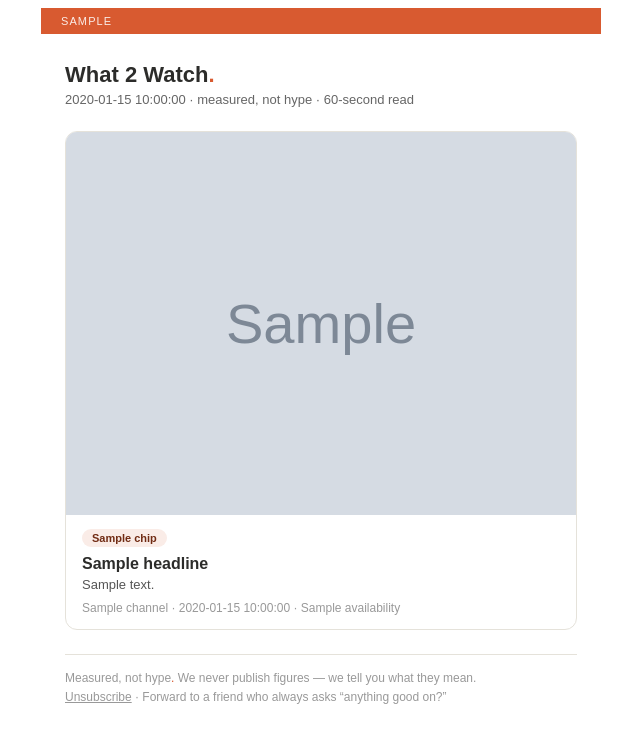
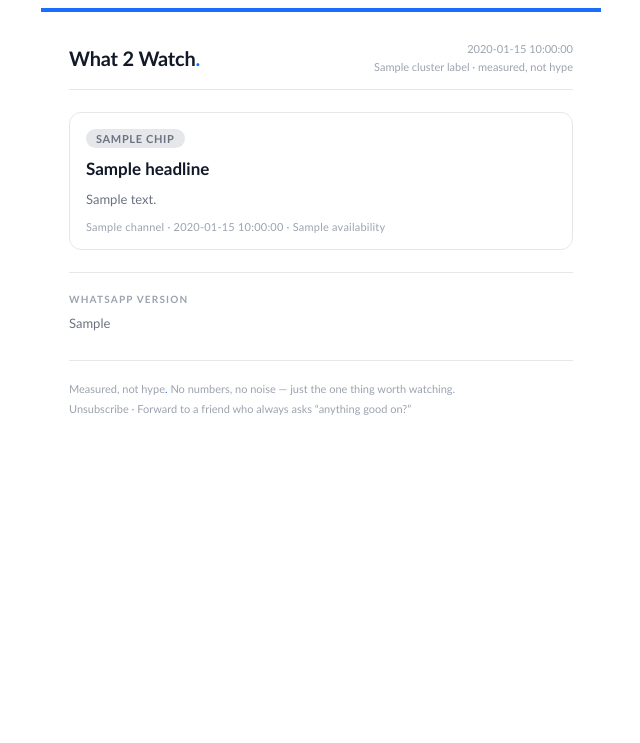
Before and after one commit to Overnightstv/what2watch, a Python web app: template templates/email_daily.html in a window 1280 px wide. Shown: the top 743 px of the page, without its empty margins (319-959 px from the left). Run offline with Jinja, Linux system fonts and the light colour scheme; the template is opened without the code that fills it: most values are stand-ins (such as "Sample title", 1, 10 or a date in 2020); grey boxes marked "Sample" are stand-in pictures.

Commit message:
Rebrand email templates and copy to B2C design system
- New design: white background, blue (#1A6DFF), Gill Sans headings, rounded elements
- email_daily.html: rewritten with new token system and Jinja item loop
- email_welcome.html: new template with honest send-only-when-worthy proposition
- Copy: removed audience data language, leading with "we know what people are watching"
- Copy: "every evening" contradiction removed — proposition is consistent throughout
- generate.py: system prompt updated to avoid quiet/slow/thin framing

Co-Authored-By: Claude Sonnet 4.6 <noreply@anthropic.com>

```diff
--- a/src/overnight/copygen/generate.py
+++ b/src/overnight/copygen/generate.py
@@ -19,6 +19,11 @@ signals into short, confident, honest consumer copy.
 VOICE: Direct, warm, opinionated, British. Like a sharp friend who works in
 TV. Never breathless, never press-release. Contractions fine. One light
 flourish per edition maximum.
+
+FRAMING RULE: Never describe a night as "quiet", "slow", or "thin". A
+focused edition with one pick is a confident curation, not an apology.
+Frame it as: "tonight's one clear pick", "the one to watch", "tonight's
+banker" — the value is the edit, not the volume.
 
 HARD RULES - violating any of these fails the output:
 1. NEVER mention BARB, ratings, audience figures, shares, or percentages.
@@ -84,7 +89,6 @@ def generate_copy(edition: Edition, client=None, model: str = "claude-sonnet-5",
         resp = client.messages.create(
             model=model,
             max_tokens=2000,
-            temperature=0.4,
             system=SYSTEM_PROMPT,
             messages=[{"role": "user", "content": payload}],
         )
--- a/templates/email_daily.html
+++ b/templates/email_daily.html
@@ -1,30 +1,52 @@
-<!-- Daily edition template. Variables: {{ subject_line }}, {{ edition_date }},
-     items[]: {{ headline }}, {{ body }}, {{ chip }}, {{ channel }}, {{ tx_time }},
-     {{ image_url }}, {{ availability }}. Single column, 560px, inline styles for
-     email-client compatibility. Brand: coral #D85A30. -->
-<div style="max-width:560px;margin:0 auto;font-family:Arial,Helvetica,sans-serif;color:#2C2C2A;">
-  <div style="background:#D85A30;padding:7px 20px;font-size:11px;letter-spacing:.1em;color:#FAECE7;text-transform:uppercase;">
-    {{ ticker_line }}
-  </div>
-  <div style="padding:28px 24px;">
-    <p style="margin:0 0 4px;font-size:22px;font-weight:bold;">What 2 Watch<span style="color:#D85A30;">.</span></p>
-    <p style="margin:0 0 24px;font-size:13px;color:#666;">{{ edition_date }} &middot; measured, not hype &middot; 60-second read</p>
+<!-- Daily edition template.
+     Variables: {{ ticker_line }}, {{ edition_date }}, {{ cluster_label }},
+     items[]: {{ headline }}, {{ body }}, {{ chip }}, {{ channel }},
+     {{ tx_time }}, {{ availability }}.
+     {{ whatsapp_compact }}
+     Single column 560px, inline styles for email-client compatibility.
+     Brand: blue #1A6DFF. Font: Gill Sans > Trebuchet MS > system sans. -->
+<div style="max-width:560px;margin:0 auto;font-family:'Gill Sans','Gill Sans MT','Trebuchet MS',-apple-system,BlinkMacSystemFont,'Segoe UI',sans-serif;color:#111827;background:#ffffff;">
 
-    <!-- repeat per item -->
-    <div style="border:1px solid #E5E2DA;border-radius:12px;overflow:hidden;margin-bottom:16px;">
-      <img src="{{ image_url }}" alt="{{ title }}" width="560" style="display:block;width:100%;height:auto;">
-      <div style="padding:14px 16px;">
-        <span style="display:inline-block;background:#FAECE7;color:#712B13;border-radius:12px;padding:3px 10px;font-size:11px;font-weight:bold;">{{ chip }}</span>
-        <p style="margin:8px 0 2px;font-size:16px;font-weight:bold;">{{ headline }}</p>
-        <p style="margin:0 0 6px;font-size:13px;color:#555;line-height:1.55;">{{ body }}</p>
-        <p style="margin:0;font-size:12px;color:#999;">{{ channel }} &middot; {{ tx_time }} &middot; {{ availability }}</p>
+  <!-- blue stripe -->
+  <div style="height:4px;background:#1A6DFF;"></div>
+
+  <div style="padding:28px 28px 24px;">
+
+    <!-- masthead -->
+    <table width="100%" cellpadding="0" cellspacing="0" style="border-bottom:1px solid #E5E7EB;padding-bottom:14px;margin-bottom:22px;">
+      <tr>
+        <td style="font-size:20px;font-weight:700;color:#111827;letter-spacing:-.01em;">
+          What 2 Watch<span style="color:#1A6DFF;">.</span>
+        </td>
+        <td style="text-align:right;font-size:11px;color:#9CA3AF;line-height:1.6;">
+          {{ edition_date }}<br>{{ cluster_label }} &middot; measured, not hype
+        </td>
+      </tr>
+    </table>
+
+    <!-- items loop -->
+    {% for item in items %}
+    <div style="border:1px solid #E5E7EB;border-radius:12px;overflow:hidden;margin-bottom:12px;">
+      <div style="padding:16px;">
+        <span style="display:inline-block;font-size:11px;font-weight:700;letter-spacing:.06em;text-transform:uppercase;color:{% if item.chip == 'Banker' %}#1A6DFF{% else %}#6B7280{% endif %};background:{% if item.chip == 'Banker' %}#EBF2FF{% else %}#E5E7EB{% endif %};padding:3px 10px;border-radius:100px;margin-bottom:10px;">{{ item.chip }}</span>
+        <p style="margin:0 0 8px;font-size:17px;font-weight:700;color:#111827;line-height:1.35;font-family:'Gill Sans','Gill Sans MT','Trebuchet MS',sans-serif;">{{ item.headline }}</p>
+        <p style="margin:0 0 9px;font-size:13px;color:#6B7280;line-height:1.65;">{{ item.body }}</p>
+        <p style="margin:0;font-size:11px;color:#9CA3AF;letter-spacing:.02em;">{{ item.channel }} &middot; {{ item.tx_time }} &middot; {{ item.availability }}</p>
       </div>
     </div>
-    <!-- end repeat -->
+    {% endfor %}
 
-    <p style="margin:24px 0 0;padding-top:14px;border-top:1px solid #E5E2DA;font-size:12px;color:#999;line-height:1.6;">
-      Measured, not hype<span style="color:#D85A30;">.</span> We never publish figures &mdash; we tell you what they mean.<br>
-      <a href="{{ unsubscribe_url }}" style="color:#999;">Unsubscribe</a> &middot; Forward to a friend who always asks &ldquo;anything good on?&rdquo;
-    </p>
+    <!-- whatsapp -->
+    <div style="margin-top:22px;padding-top:20px;border-top:1px solid #E5E7EB;">
+      <p style="margin:0 0 8px;font-size:10px;font-weight:700;letter-spacing:.12em;text-transform:uppercase;color:#9CA3AF;">WhatsApp version</p>
+      <p style="margin:0;font-size:13px;color:#6B7280;line-height:1.65;">{{ whatsapp_compact }}</p>
+    </div>
+
+    <!-- footer -->
+    <div style="margin-top:26px;padding-top:18px;border-top:1px solid #E5E7EB;font-size:11px;color:#9CA3AF;line-height:1.85;">
+      Measured, not hype<span style="color:#1A6DFF;">.</span> No numbers, no noise &mdash; just the one thing worth watching.<br>
+      <a href="{{ unsubscribe_url }}" style="color:#9CA3AF;text-decoration:none;">Unsubscribe</a> &middot; Forward to a friend who always asks &ldquo;anything good on?&rdquo;
+    </div>
+
   </div>
 </div>
```
Also changed, not shown: templates/email_welcome.html (added, +53 -0 lines).
